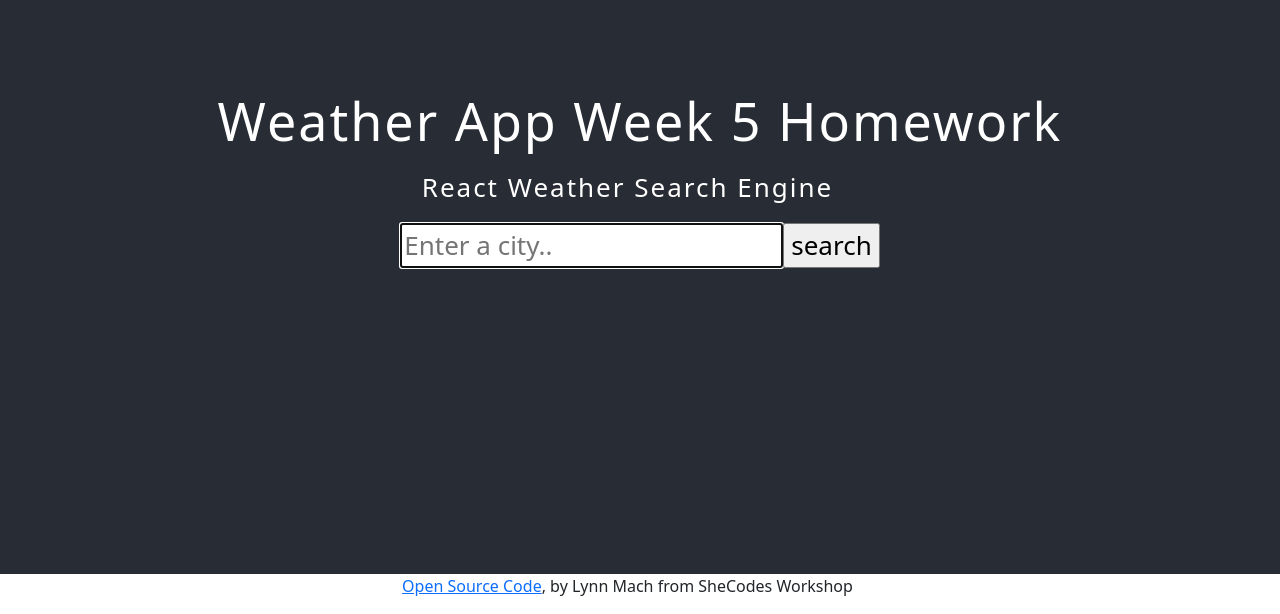
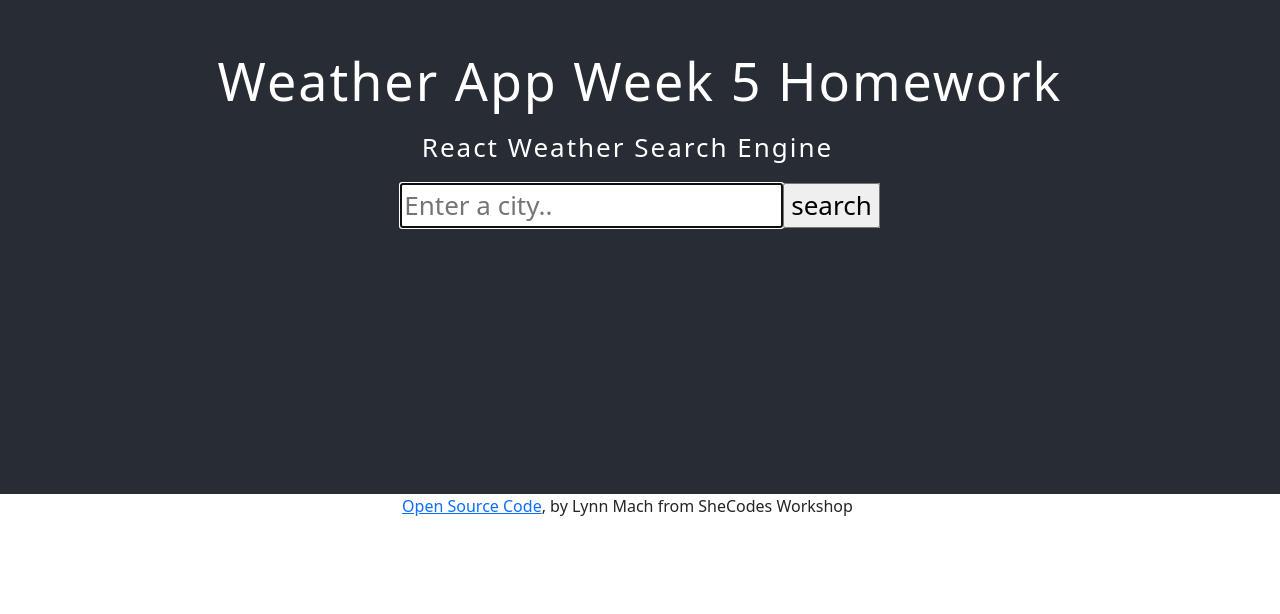
Before and after one commit to Giggles999/weather-app-react, a React (Create React App) app: page / in a window 1280 px wide. Shown: the part 226-840 px from the top of the page. After the commit the page ends 800 px from the top, so only its background shows below. Built offline with nearby package versions, Linux system fonts and the light colour scheme; no server answers.

Commit message:
css updates

```diff
--- a/src/App.css
+++ b/src/App.css
@@ -4,7 +4,7 @@
 
 .App-header {
   background-color: #282c34;
-  min-height: 100vh;
+  min-height: 90vh;
   display: flex;
   flex-direction: column;
   align-items: center;
--- a/src/Weather.css
+++ b/src/Weather.css
@@ -15,12 +15,10 @@ a:hover,
 a:visited {
     display: inline-block;
     text-decoration: none;
-    transition: 0.2s;
     color: blueviolet;
-    font-size: 15px;
-    font-weight: bold;
     position: relative;
-    top: -25px
+    top: -25px;
+    font-size: 25px;
   }
 
 .Weather h1{
@@ -30,9 +28,14 @@ a:visited {
   }
 
 .temp {
-    font-size: 50px;
+    font-size: calc(25px + 4vmin);
 }
+
 
 .currentDate {
     font-weight: bold;
 }
+
+form {
+    background-color: rgb(84, 192, 84);
+}
--- a/src/Weather.js
+++ b/src/Weather.js
@@ -41,6 +41,7 @@ export default function Weather(props) {
       <form onSubmit={handleSubmit}>
         <input
           type="text"
+          size="sm"
           placeholder="Enter a city.."
           autoFocus={true}
           onChange={handleCityChange}
--- a/src/WeatherForecast.css
+++ b/src/WeatherForecast.css
@@ -7,11 +7,6 @@
     font-size: 15px;
   }
 
-.WeatherForecast-temperature-min {
-    opacity: 0.6;
-    margin-left: 5px;
-  }
-
 h2 {
     font-size: calc(15px + 3vmin);
     color: black;
--- a/src/index.css
+++ b/src/index.css
@@ -1,8 +1,6 @@
 body {
   margin: 0;
-  font-family: -apple-system, BlinkMacSystemFont, 'Segoe UI', 'Roboto', 'Oxygen',
-    'Ubuntu', 'Cantarell', 'Fira Sans', 'Droid Sans', 'Helvetica Neue',
-    sans-serif;
+  font-family: 'Segoe UI', Tahoma, Geneva, Verdana, sans-serif;
   -webkit-font-smoothing: antialiased;
   -moz-osx-font-smoothing: grayscale;
 }
```
